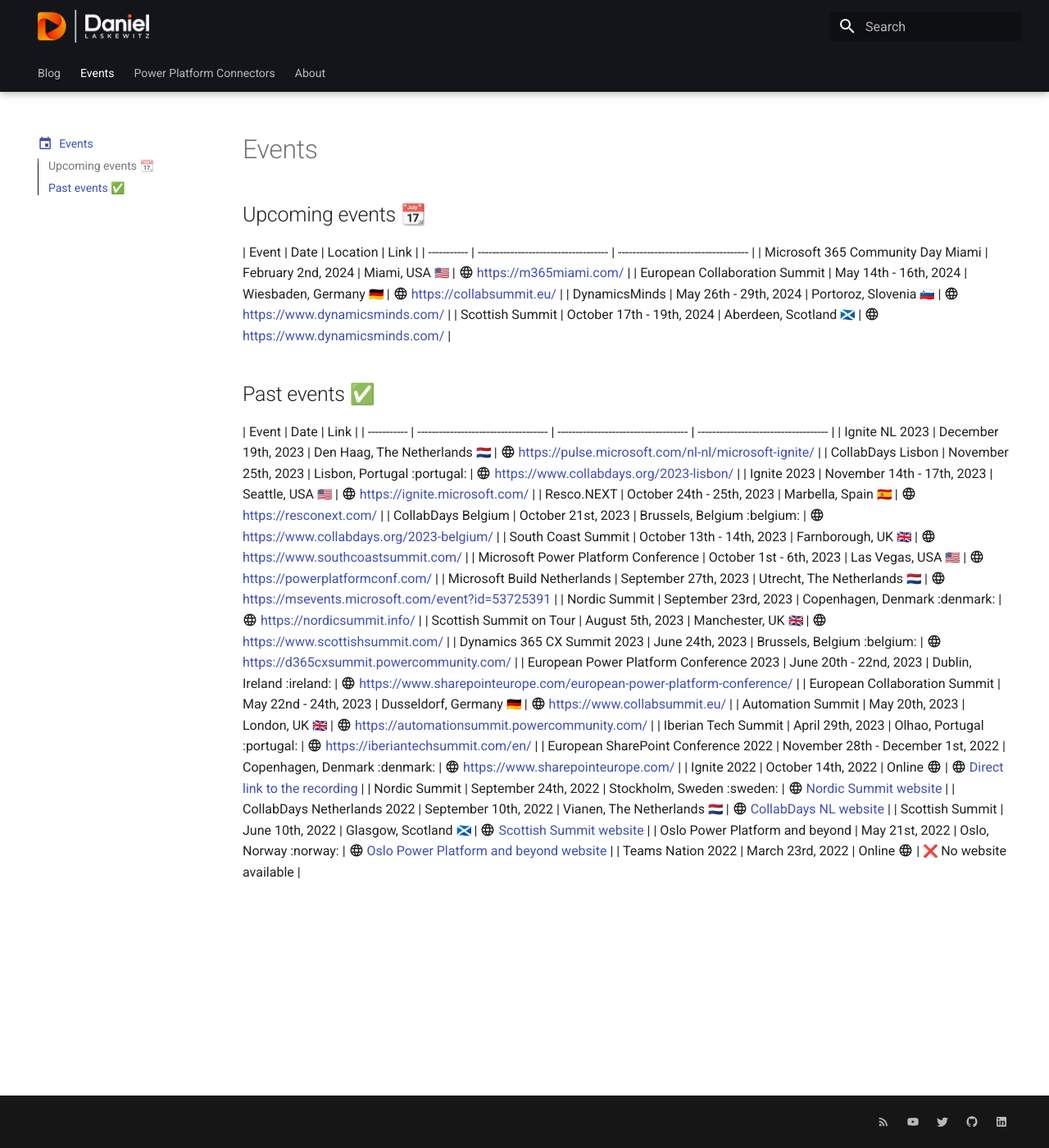
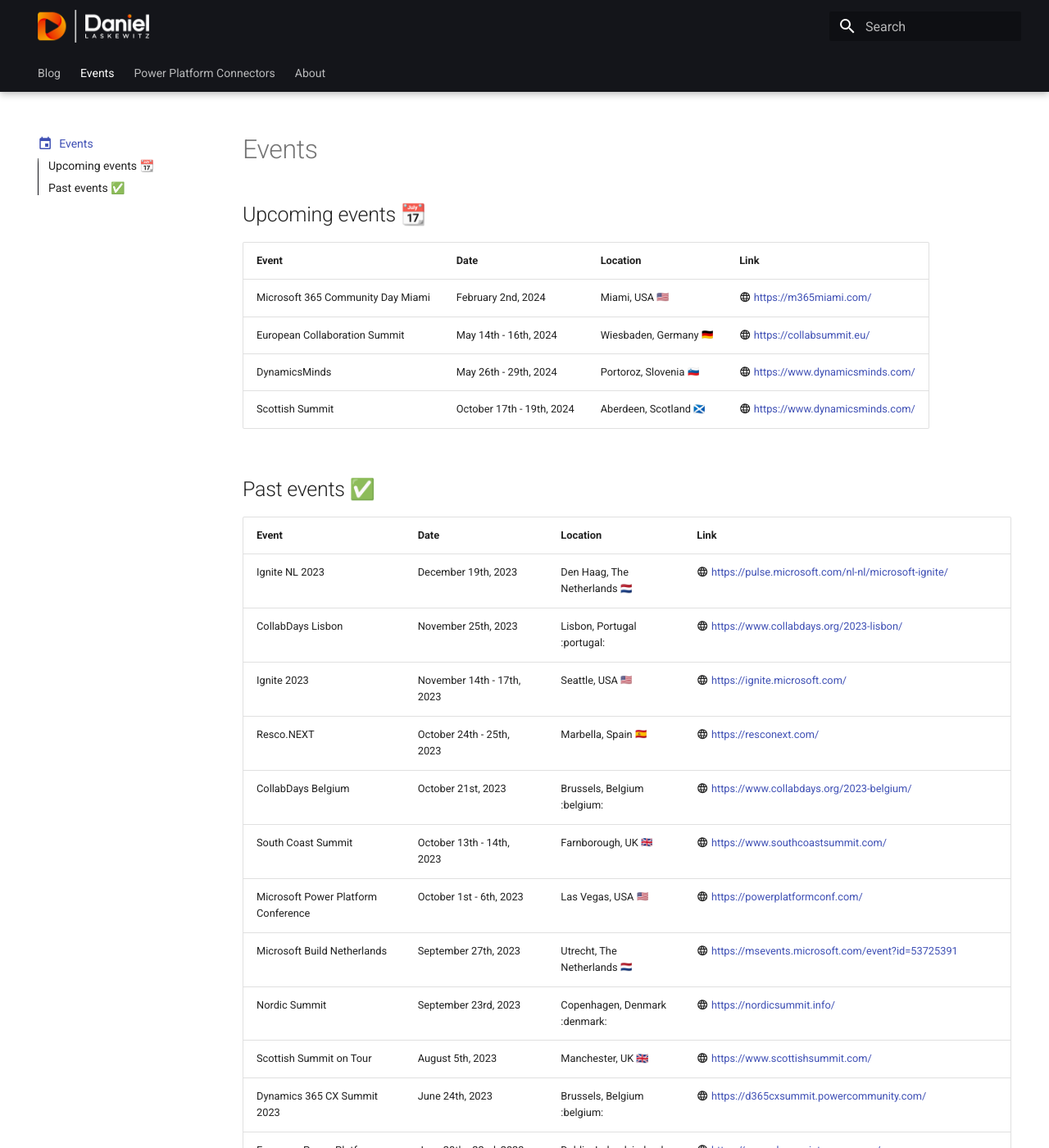
Before and after one commit to Laskewitz/laskewitz.github.io, an MkDocs documentation site: the page built from docs/events.md, in a window 1280 px wide and 1400 px high. Shown: the whole window at 82% size. Built offline with MkDocs 1.6.1 and Material for MkDocs 9.7.7, drawn with Linux system fonts in a browser that asks for light colours; emoji names are drawn with the system emoji font; some of the changed text lies outside the part shown.

Commit message:
Update locations

```diff
--- a/docs/events.md
+++ b/docs/events.md
@@ -13,7 +13,7 @@
 ## Upcoming events 📆
 
 | Event | Date | Location | Link |
-| ----------- | ------------------------------------ | ------------------------------------ |
+| ----------- | ------------------------------------ | ------------------------------------ | ------------------------------------ |
 | Microsoft 365 Community Day Miami | February 2nd, 2024 | Miami, USA :us: | :material-web: [https://m365miami.com/](https://m365miami.com/) |
 | European Collaboration Summit | May 14th - 16th, 2024 | Wiesbaden, Germany :de: | :material-web: [https://collabsummit.eu/](https://collabsummit.eu/) |
 | DynamicsMinds | May 26th - 29th, 2024 | Portoroz, Slovenia :si: | :material-web: [https://www.dynamicsminds.com/](https://www.dynamicsminds.com/) |
@@ -22,7 +22,7 @@
 
 ## Past events ✅
 
-| Event | Date | Link |
+| Event | Date | Location | Link |
 | ----------- | ------------------------------------ | ------------------------------------ | ------------------------------------ |
 | Ignite NL 2023 | December 19th, 2023 | Den Haag, The Netherlands :nl: | :material-web: [https://pulse.microsoft.com/nl-nl/microsoft-ignite/](https://pulse.microsoft.com/nl-nl/microsoft-ignite/) |
 | CollabDays Lisbon | November 25th, 2023 | Lisbon, Portugal :portugal: | :material-web: [https://www.collabdays.org/2023-lisbon/](https://www.collabdays.org/2023-lisbon/) |
```
